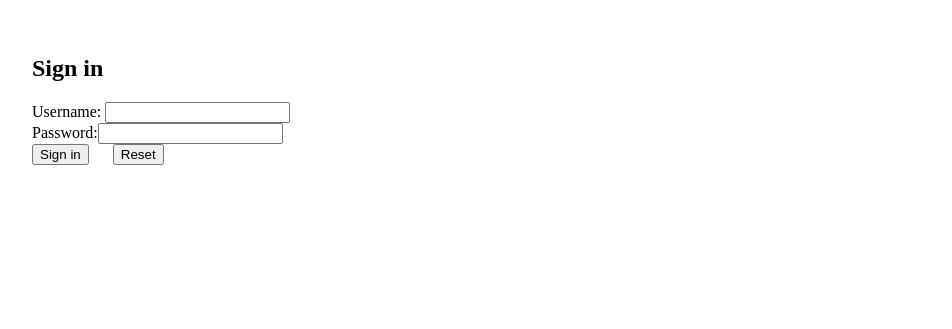
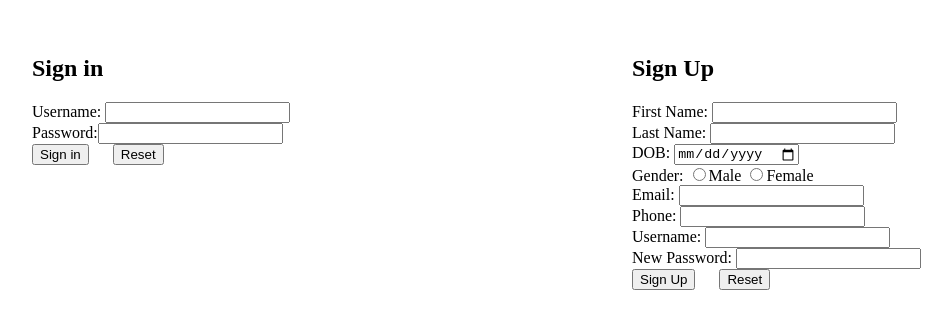
Before and after one commit to StyxFramework/mainrepo1, a plain HTML site: page index.html in a window 1280 px wide. Shown: the part 115-444 px from the top of the page, without its empty margins (68-1020 px from the left). Drawn offline with Linux system fonts and the light colour scheme.

Commit message:
Updating HTML

```diff
--- a/AUT/styles/index.css
+++ b/AUT/styles/index.css
@@ -8,6 +8,12 @@ body
     left: 100px;
     top: 150px;
 }
+#signupcontainer
+{
+    position: absolute;
+    left: 700px;
+    top: 150px;
+}
 #reset{
     position: relative;
     left: 20px;
--- a/index.html
+++ b/index.html
@@ -13,5 +13,20 @@
             <input type="reset" name="reset" id="reset" class="btnreset" value="Reset" />
         </form>
     </div>
+    <div id="signupcontainer">
+        <form name="frmsignup" id="frmsignup">
+            <h2>Sign Up</h2>
+            <label>First Name: </label><input type="text" /> <br />
+            <label>Last Name: </label><input type="text" /><br />
+            <label>DOB: </label><input type="date" /> <br />
+            <label>Gender: </label><input type="radio" name="gender" value="male" />Male <input type="radio" name="gender" value="female" />Female<br />
+            <label>Email: </label><input type="email" /> <br />
+            <label>Phone: </label><input type="tel" /> <br />
+            <label>Username: </label><input type="text" /> <br />
+            <label>New Password: </label><input type="password" /> <br />
+            <input type="button" name="signup" id="signup" class="btnsignup" value="Sign Up" />
+            <input type="reset" name="reset" id="reset" class="btnreset" value="Reset" />
+        </form>
+    </div>
 </body>
 </html>
```
